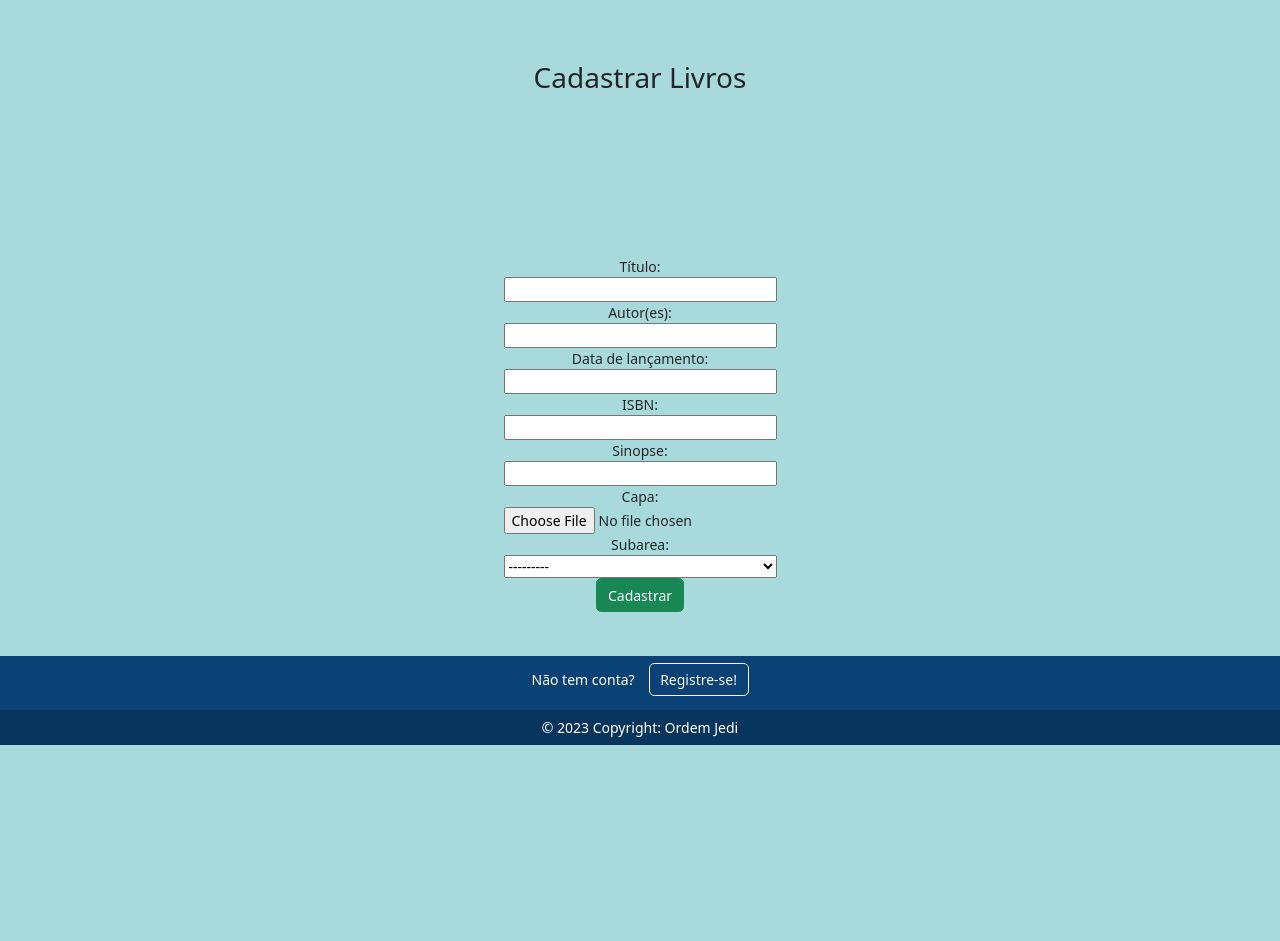
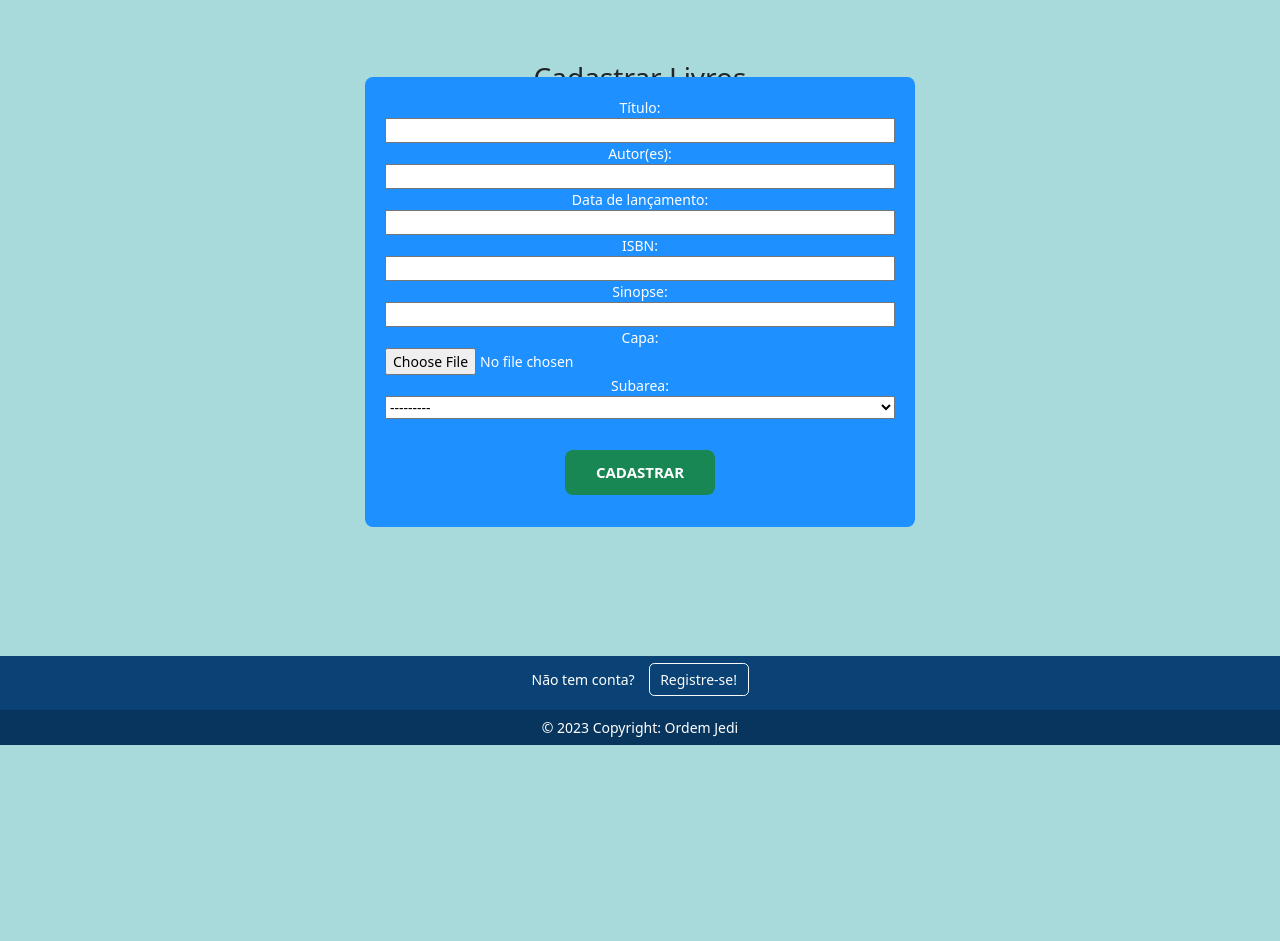
Before and after one commit to Kdu-Lima/Bliblioteca---PDS---2022, a Django app: page /livro_cadastrar/ in a window 1280 px wide. Shown: the part 55-996 px from the top of the page. After the commit the page ends 800 px from the top, so only its background shows below. Run offline with Django 4.2, Linux system fonts and the light colour scheme; data that the repository does not hold is empty; some libraries are stand-ins or nearby versions.

Commit message:
correções

```diff
--- a/static/css/styles.css
+++ b/static/css/styles.css
@@ -237,13 +237,14 @@ padding-bottom: 50px;
 
 .area-cadastrar-livro {
   display: flex;
-  height: 100vh;
+  height: 60vh;
   justify-content: center;
   align-items: center;
   margin-top: -60px;
 }
 
 .form-cadastrar-livro {
+  color: white;
   height: 100%;
   text-align: center;
   width: 100%;
@@ -251,7 +252,7 @@ padding-bottom: 50px;
   flex-direction: column;
   padding: auto;
 }
-/*
+
 .cadastrar-livro {
   border-radius: 8px;
   display: flex;
@@ -260,7 +261,7 @@ padding-bottom: 50px;
   align-items: center;
   width: 550px;
   height: 450px;
-  padding: 80px;
+  padding: 20px;
 }
 
 .cadastrar-livro-input {
@@ -275,7 +276,7 @@ padding-bottom: 50px;
   text-transform: uppercase;
   font-weight: bold;
 }
-*/
+
 
 
 
--- a/templates/cruds/livro_cadastrar.html
+++ b/templates/cruds/livro_cadastrar.html
@@ -5,15 +5,17 @@
 
 <section class="body-cadastrar-livro estilin padando" style="margin-top: 40px;">
 	<h2>Cadastrar Livros</h2>
+	<br>
 	<section class="area-cadastrar-livro">
 		<div class="cadastrar-livro">
 			<form method="post" class="form-cadastrar-livro" enctype="multipart/form-data">
 				{% csrf_token %}
 				{{ form_livro }}
+				<br>
 				<p><input type="submit" class="cadastrar-livro-input btn btn-success" value="Cadastrar"></p>
+			</form>
 
 
-			</form>
 		</div>
 	</section>
 </section>
--- a/templates/cruds/recomendacao_cadastrar.html
+++ b/templates/cruds/recomendacao_cadastrar.html
@@ -6,8 +6,8 @@
     <form method="post">
         {% csrf_token %}
         {{ form_recomendacao }}
-
+    </form>
     <br>
-    <p><input type="submit" class="btn btn-success" value="Cadastrar"></p></form>
+    <p><input type="submit" class="btn btn-success" value="Cadastrar"></p>
 </div>
     {% endblock %}
--- a/templates/inicial.html
+++ b/templates/inicial.html
@@ -3,6 +3,7 @@
 <html lang="en">
 
 <head>
+	<title>Biblioteca</title>
 	<meta charset="UTF-8">
 	<meta http-equiv="X-UA-Compatible" content="IE=edge">
 	<meta name="viewport" content="width=device-width, initial-scale=1.0">
@@ -18,7 +19,7 @@
 		crossorigin="anonymous" referrerpolicy="no-referrer" />
 	<link rel="stylesheet" type="text/css" href="{% static 'css/styles.css' %}">
 
-	<title>Document</title>
+
 </head>
 
 <body class="body-inicial">
```
Also changed, not shown: media/media/libraries_84323.png (added).
